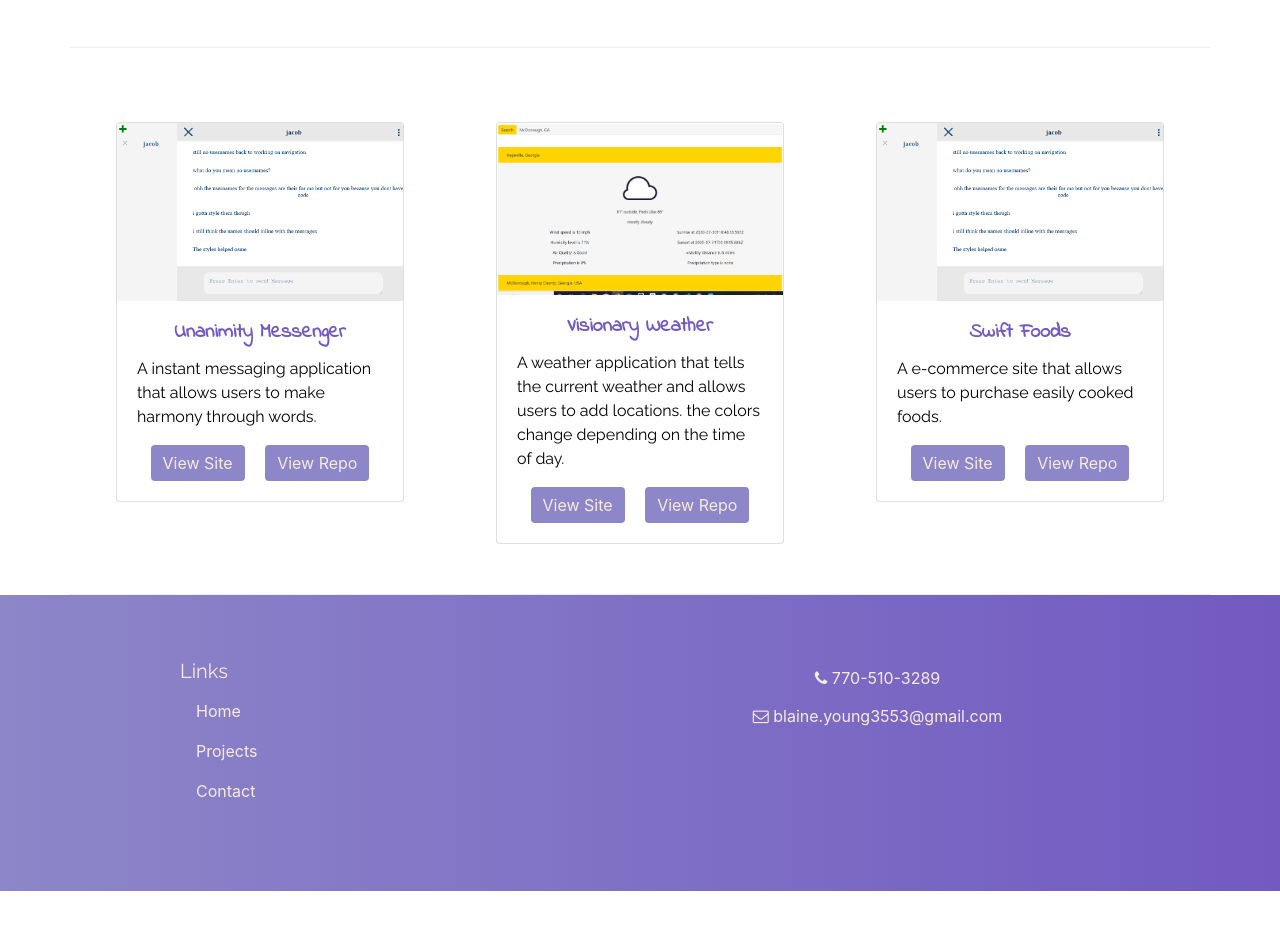
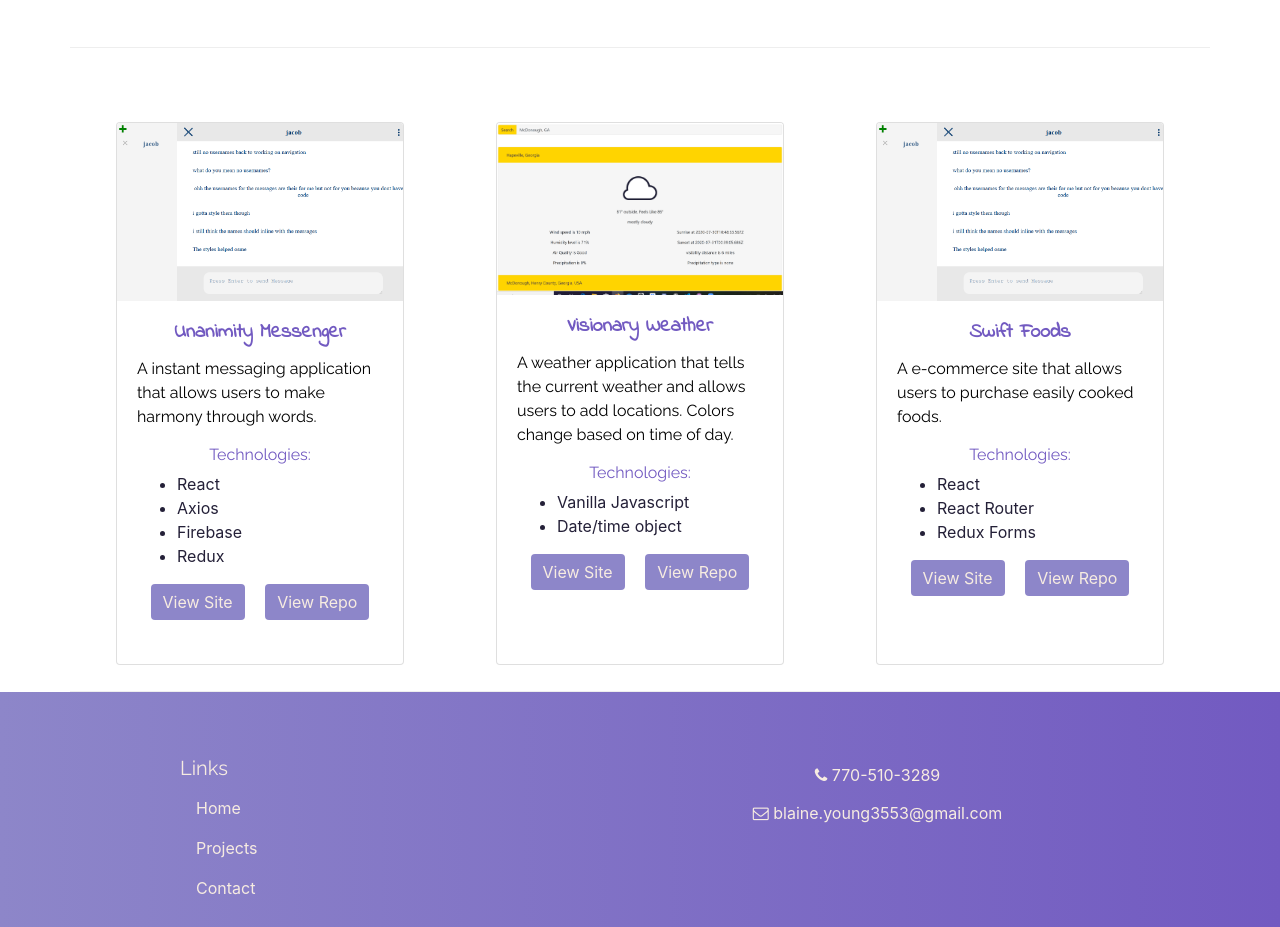
Before and after one commit to Blaine137/BlainesPortfolio, a website: page index.html in a window 1280 px wide. Shown: the part 1468-2395 px from the top of the page. Before the commit the page ends 2359 px from the top, so only its background shows below. Drawn offline with nearby package versions, Linux system fonts and the light colour scheme.

Commit message:
added technologies list to projects

```diff
--- a/index.html
+++ b/index.html
@@ -29,7 +29,7 @@
               <h1 class="">Blaine Young</h1>
               <h5 class="">Creating websites to satisfy your needs!</h5>
             </div>
-            <div class="col-md-4 col-xl-2">
+            <div class="col-md-4 col-xl-2 col-sm-4 text-center">
               <a href="#projects" class="btn btn-primary resumeBtn text-decoration-none border border-dark ml-auto">View Projects</a>
             </div>
           </div>
@@ -130,28 +130,46 @@
               <div class="card-body text-center">
                 <h5 class="card-title text-center">Unanimity Messenger</h5>
                 <p class="card-text text-left">A instant messaging application that allows users to make harmony through words.</p>
+                <h6>Technologies:</h6>
+                <ul class="text-left">
+                  <li>React</li>
+                  <li>Axios</li>
+                  <li>Firebase</li>
+                  <li>Redux</li>
+                </ul>
                 <a href="https://unanimity.herokuapp.com/" class="btn btn-primary border-0 mr-2 viewSiteBtn">View Site</a>
                 <a href="https://github.com/Blaine137/unanimityFIREBASE" class="btn btn-primary border-0 ml-2 viewSiteBtn">View Repo</a>
               </div>
             </div>
           </div>
-          <div class="col ">
+          <div class="col mt-sm-4 mt-md-0">
             <div class="card ml-auto mr-auto mt-4" style="width: 18rem;">
               <img src="/images/weather.PNG" class="card-img-top" alt="Visionary Weather project">
               <div class="card-body text-center">
                 <h5 class="card-title text-center">Visionary Weather</h5>
-                <p class="card-text text-left">A weather application that tells the current weather and allows users to add locations. the colors change depending on the time of day.</p>
+                <p class="card-text text-left">A weather application that tells the current weather and allows users to add locations. Colors change based on time of day.</p>
+                <h6 class="">Technologies:</h6>
+                <ul class="text-left">
+                  <li>Vanilla Javascript</li>
+                  <li>Date/time object</li>
+                </ul>
                 <a href="#" class="btn btn-primary border-0 mr-2 viewSiteBtn">View Site</a>
                 <a href="https://github.com/Blaine137/VisionaryWeather" class="btn btn-primary border-0 ml-2 viewSiteBtn">View Repo</a>
               </div>
             </div>
           </div>
-          <div class="col ">
+          <div class="col mt-sm-4 mt-lg-0">
             <div class="card ml-auto mr-auto mt-4" style="width: 18rem;">
               <img src="/images/unanimityproject.PNG" class="card-img-top" alt="Unanimity project">
               <div class="card-body text-center">
                 <h5 class="card-title text-center">Swift Foods</h5>
                 <p class="card-text text-left">A e-commerce site that allows users to purchase easily cooked foods.</p>
+                <h6 class="">Technologies:</h6>
+                <ul class="text-left">
+                  <li>React</li>
+                  <li>React Router</li>
+                  <li>Redux Forms</li>
+                </ul>
                 <a href="#" class="btn btn-primary border-0 mr-2 viewSiteBtn">View Site</a>
                 <a href="https://github.com/Blaine137/SwiftFoods-Bootstrap" class="btn btn-primary border-0 ml-2 viewSiteBtn">View Repo</a>
               </div>
--- a/styles.css
+++ b/styles.css
@@ -46,9 +46,18 @@ h4, .card-title{
     font-family: 'Indie Flower', cursive;
 }
 
+h6{
+    color: var(--accent-color1);
+    font-family: 'Raleway', sans-serif;
+}
+
 p{
     color: var(--bg-color2);
     font-family: 'Raleway', sans-serif;
+}
+
+ul{
+    color: var(--bg-color1);
 }
 
 header{
@@ -87,6 +96,10 @@ footer{
     width: 80%; /* on bigger devices width needs to be 50%*/
     line-height: 2;
     text-indent: 1rem;
+}
+
+.card{
+    height: 100%;
 }
 
 .projectsBtn{
```
Also changed, not shown: images/logo_new_with_borderr.svg.
